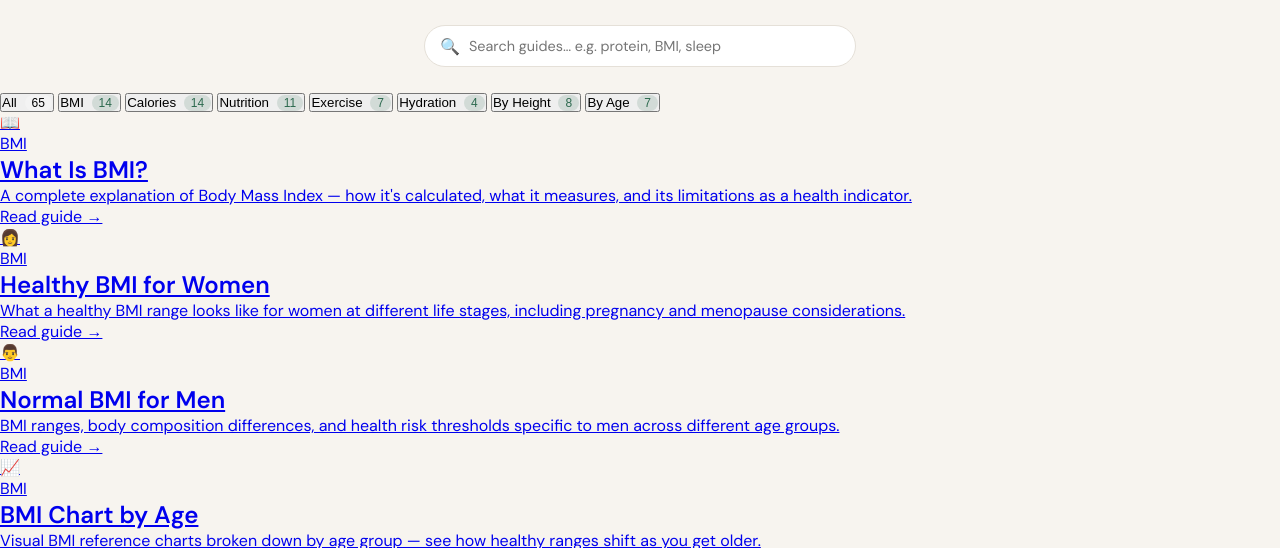
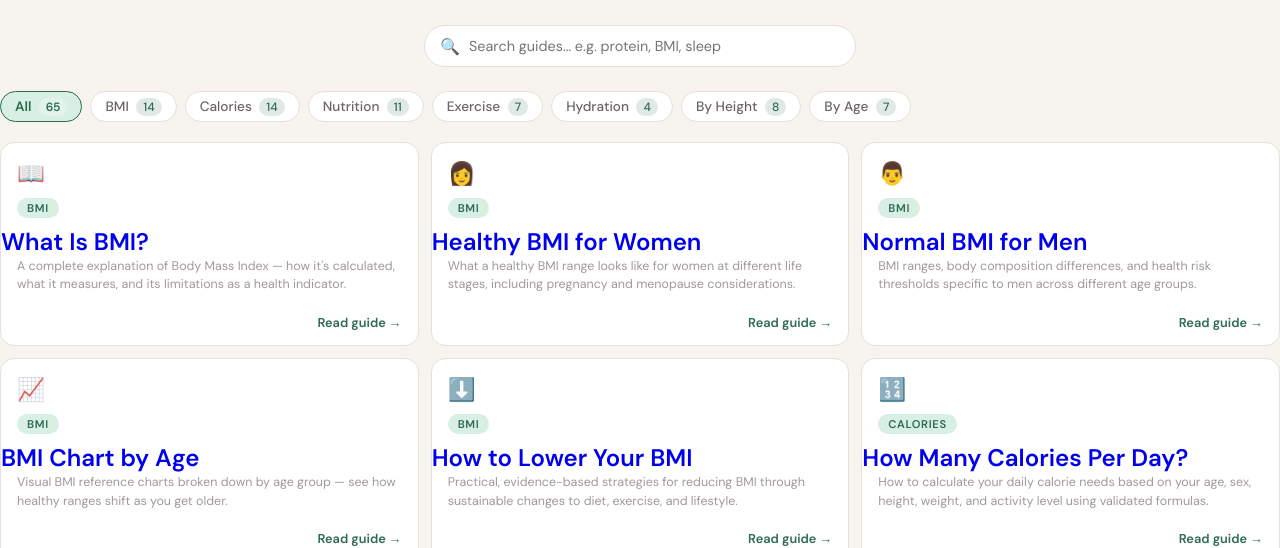
Before and after one commit to tanyeewee11-blip/healthybmicheck, a plain HTML site: page guides/index.html in a window 1280 px wide. Shown: the part 248-796 px from the top of the page. Drawn offline with Linux system fonts and the light colour scheme.

Commit message:
fix: guides index page CSS and title

```diff
--- a/guides/index.html
+++ b/guides/index.html
@@ -18,7 +18,7 @@
     gtag('config', 'G-HNT40MVZPK');
   </script>
 
-  <title>Health Guides — BMI, Calories, Nutrition & Weight Loss | Healthy BMI Check</title>
+  <title>Health Guides — BMI, Calories & Weight Loss</title>
   <link rel="canonical" href="https://healthybmicheck.com/guides/">
   <meta name="description" content="Evidence-based health guides covering BMI, calorie needs, weight loss, nutrition, and exercise. Free, research-backed articles to help you reach your health goals.">
 
@@ -37,7 +37,6 @@
   }
   </script>
 
-  <noscript></noscript>
 
 <script type="application/ld+json">
 {"@context":"https://schema.org","@type":"WebPage","name":"Health Guides","url":"https://healthybmicheck.com/guides/","description":"Evidence-based health guides covering BMI, weight loss, nutrition, exercise, and hydration.","breadcrumb":{"@type":"BreadcrumbList","itemListElement":[{"@type":"ListItem","position":1,"name":"Home","item":"https://healthybmicheck.com"},{"@type":"ListItem","position":2,"name":"Guides","item":"https://healthybmicheck.com/guides/"}]}}</script>
--- a/style.css
+++ b/style.css
@@ -852,3 +852,27 @@ select:focus { border-color: var(--accent); }
 /* ── Water / urine chart ── */
 .urine-chart { display:flex;gap:6px;margin:12px 0;flex-wrap:wrap; }
 .urine-box   { border-radius:8px;padding:8px 12px;font-size:.8rem;font-weight:600;text-align:center;flex:1;min-width:60px; }
+
+/* ============================================================
+   guides/index.html — Page-specific styles
+   ============================================================ */
+.filters    { display:flex;flex-wrap:wrap;gap:8px;margin-bottom:20px; }
+.filter-btn { border:1.5px solid var(--border);background:var(--surface);border-radius:100px;padding:6px 14px;font-family:'DM Sans',sans-serif;font-size:.85rem;font-weight:500;color:var(--ink2);cursor:pointer;transition:all .2s; }
+.filter-btn:hover,.filter-btn.active { border-color:var(--accent);background:var(--accent-light);color:var(--accent);font-weight:600; }
+
+.guides-grid { display:grid;grid-template-columns:1fr 1fr 1fr;gap:12px;margin-bottom:32px; }
+@media(max-width:700px){.guides-grid{grid-template-columns:1fr 1fr;}}
+@media(max-width:480px){.guides-grid{grid-template-columns:1fr;}}
+
+.guide-card  { display:flex;flex-direction:column;background:var(--surface);border:1px solid var(--border);border-radius:14px;text-decoration:none;transition:border-color .2s,box-shadow .2s;overflow:hidden; }
+.guide-card:hover { border-color:var(--accent);box-shadow:var(--shadow); }
+.card-top    { padding:16px 16px 0; }
+.card-icon   { font-size:1.4rem;margin-bottom:8px; }
+.card-tag    { display:inline-block;background:var(--accent-light);color:var(--accent);font-size:.7rem;font-weight:600;letter-spacing:.06em;text-transform:uppercase;padding:3px 10px;border-radius:100px;margin-bottom:8px; }
+.guide-card h3 { font-size:.9rem;font-weight:600;color:var(--ink);line-height:1.3;margin-bottom:6px; }
+.guide-card p  { font-size:.78rem;color:var(--ink3);line-height:1.5;flex:1;padding:0 16px 12px; }
+.card-arrow  { display:flex;align-items:center;justify-content:flex-end;padding:8px 16px 14px;font-size:.8rem;font-weight:600;color:var(--accent); }
+
+.cta-strip   { background:var(--ink);border-radius:16px;padding:24px 28px;display:flex;align-items:center;justify-content:space-between;gap:16px;flex-wrap:wrap;margin-top:32px; }
+.cta-strip h3 { font-family:'DM Serif Display',serif;font-size:1.2rem;color:#fff;margin-bottom:4px; }
+.cta-strip p  { font-size:.85rem;color:rgba(255,255,255,.6); }
```
